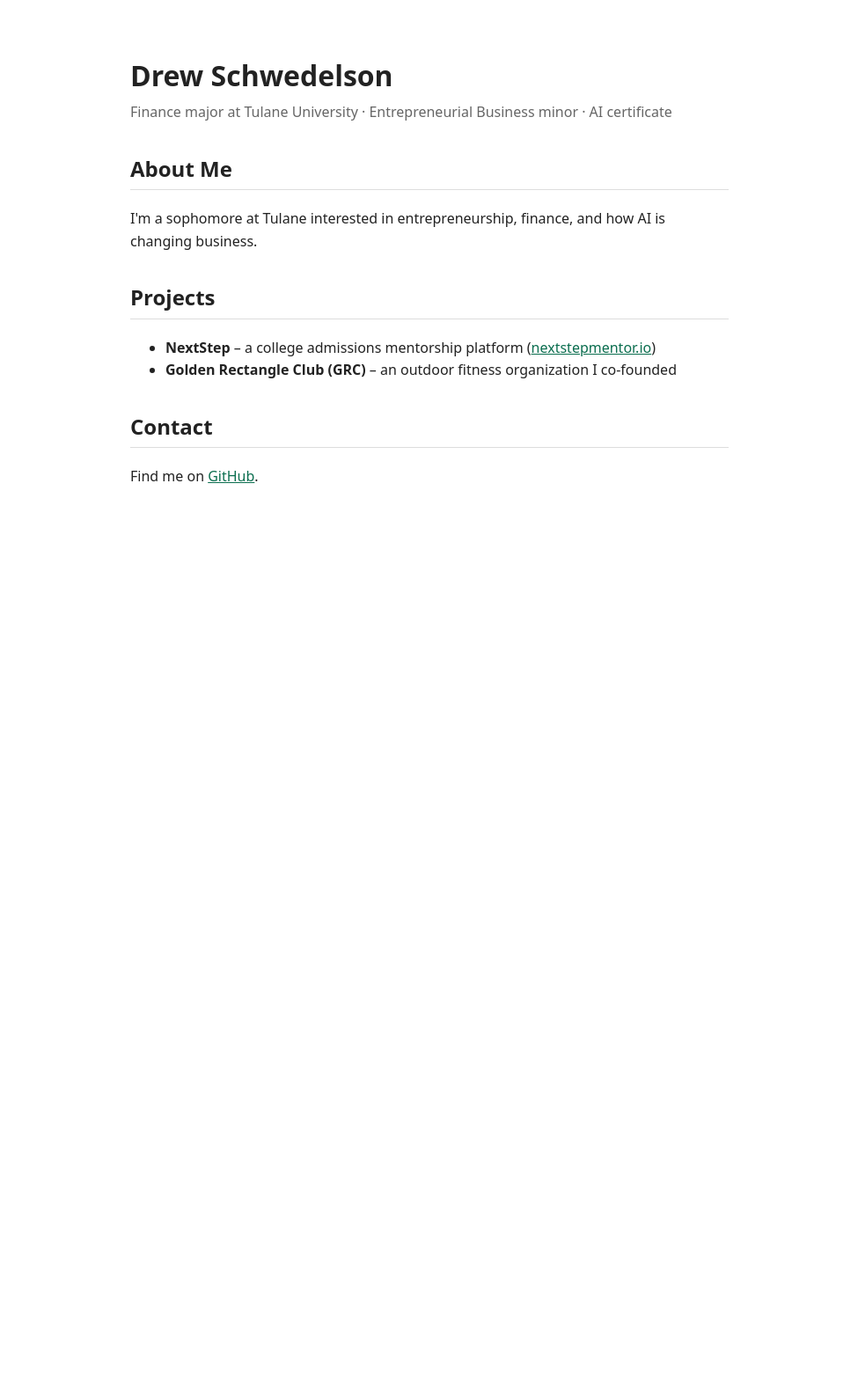
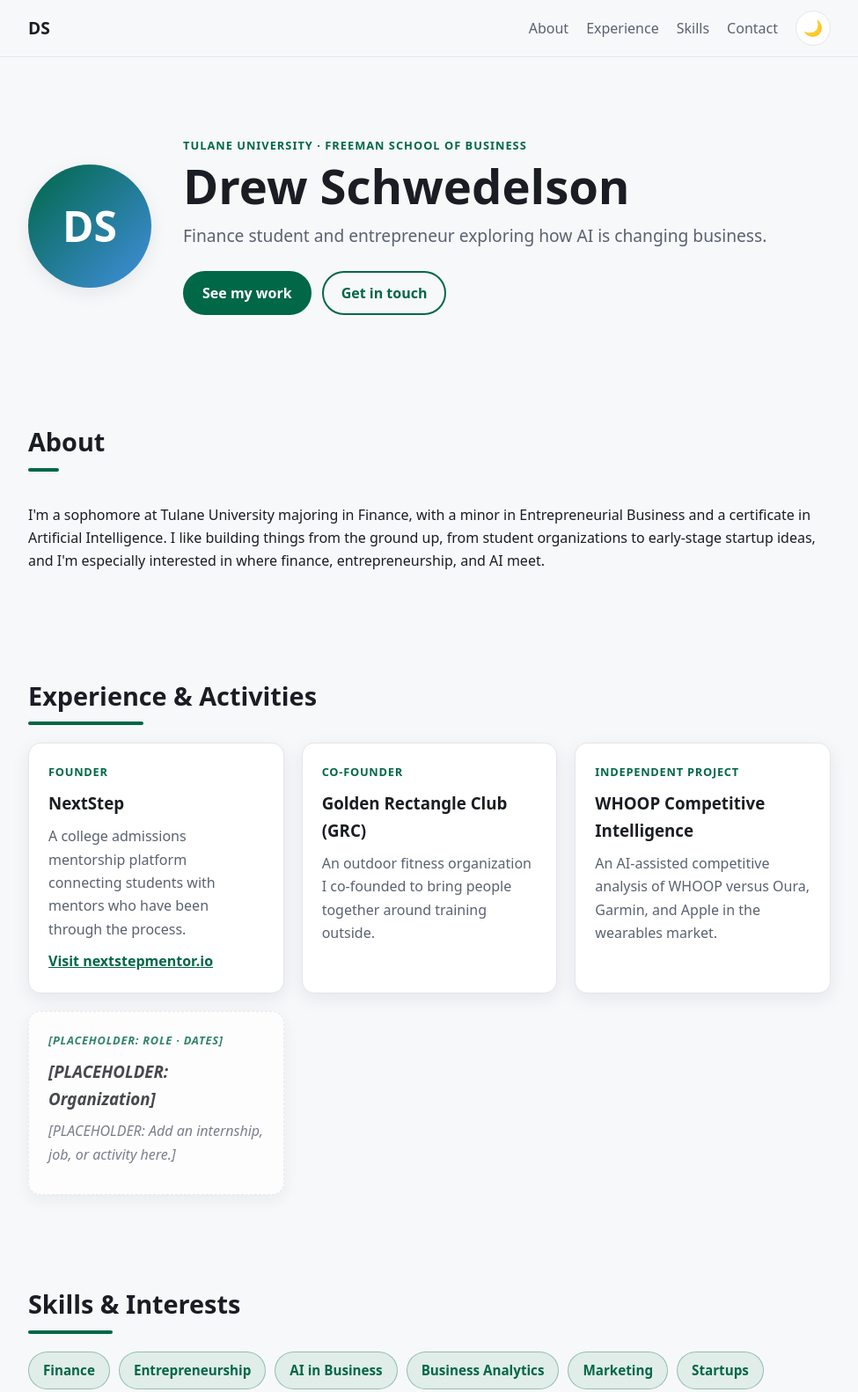
Before and after one commit to dschwedelson/dschwedelson.github.io, a plain HTML site: page index.html in a window 1280 px wide. Shown: the top 1582 px of the page at 88% size, without its empty margins (152-1127 px from the left). Before the commit the page ends 800 px from the top, so only its background shows below. Drawn offline with Linux system fonts and the light colour scheme.

Commit message:
Update index.html

```diff
--- a/index.html
+++ b/index.html
@@ -1,31 +1,124 @@
 <!DOCTYPE html>
 <html lang="en">
 <head>
-<meta charset="UTF-8">
-<meta name="viewport" content="width=device-width, initial-scale=1.0">
-<title>Drew Schwedelson</title>
-<style>
-body { font-family: system-ui, -apple-system, sans-serif; max-width: 680px; margin: 60px auto; padding: 0 20px; line-height: 1.6; color: #222; }
-h1 { margin-bottom: 0; }
-.sub { color: #666; margin-top: 4px; }
-h2 { border-bottom: 1px solid #ddd; padding-bottom: 4px; margin-top: 32px; }
-a { color: #0b6e4f; }
-</style>
+  <meta charset="UTF-8">
+  <meta name="viewport" content="width=device-width, initial-scale=1.0">
+  <title>Drew Schwedelson | Finance @ Tulane</title>
+  <meta name="description" content="Personal website of Drew Schwedelson, Finance student at Tulane University.">
+  <link rel="stylesheet" href="styles.css">
+  <script>
+    // Apply saved or system theme before paint to avoid a flash
+    (function () {
+      try {
+        var t = localStorage.getItem('theme');
+        if (!t) t = window.matchMedia('(prefers-color-scheme: dark)').matches ? 'dark' : 'light';
+        document.documentElement.setAttribute('data-theme', t);
+      } catch (e) {}
+    })();
+  </script>
 </head>
 <body>
-<h1>Drew Schwedelson</h1>
-<p class="sub">Finance major at Tulane University &middot; Entrepreneurial Business minor &middot; AI certificate</p>
+  <a class="skip-link" href="#main">Skip to content</a>
 
-<h2>About Me</h2>
-<p>I'm a sophomore at Tulane interested in entrepreneurship, finance, and how AI is changing business.</p>
+  <header class="site-header">
+    <nav class="nav container" aria-label="Main">
+      <a class="logo" href="#top">DS</a>
+      <ul class="nav-links">
+        <li><a href="#about">About</a></li>
+        <li><a href="#experience">Experience</a></li>
+        <li><a href="#skills">Skills</a></li>
+        <li><a href="#contact">Contact</a></li>
+      </ul>
+      <button id="theme-toggle" class="theme-toggle" type="button" aria-label="Switch to dark mode" aria-pressed="false">
+        <span class="icon" aria-hidden="true">🌙</span>
+      </button>
+    </nav>
+  </header>
 
-<h2>Projects</h2>
-<ul>
-<li><strong>NextStep</strong> &ndash; a college admissions mentorship platform (<a href="https://nextstepmentor.io">nextstepmentor.io</a>)</li>
-<li><strong>Golden Rectangle Club (GRC)</strong> &ndash; an outdoor fitness organization I co-founded</li>
-</ul>
+  <main id="main">
+    <!-- HERO -->
+    <section id="top" class="hero container">
+      <div class="avatar" aria-hidden="true">DS</div>
+      <div>
+        <p class="eyebrow">Tulane University · Freeman School of Business</p>
+        <h1>Drew Schwedelson</h1>
+        <p class="tagline">Finance student and entrepreneur exploring how AI is changing business.</p>
+        <div class="hero-actions">
+          <a class="btn primary" href="#experience">See my work</a>
+          <a class="btn" href="#contact">Get in touch</a>
+        </div>
+      </div>
+    </section>
 
-<h2>Contact</h2>
-<p>Find me on <a href="https://github.com/dschwedelson">GitHub</a>.</p>
+    <!-- ABOUT -->
+    <section id="about" class="section container reveal">
+      <h2>About</h2>
+      <p>
+        I'm a sophomore at Tulane University majoring in Finance, with a minor in
+        Entrepreneurial Business and a certificate in Artificial Intelligence. I like building
+        things from the ground up, from student organizations to early-stage startup ideas,
+        and I'm especially interested in where finance, entrepreneurship, and AI meet.
+      </p>
+    </section>
+
+    <!-- EXPERIENCE -->
+    <section id="experience" class="section container reveal">
+      <h2>Experience &amp; Activities</h2>
+      <div class="cards">
+        <article class="card">
+          <p class="card-meta">Founder</p>
+          <h3>NextStep</h3>
+          <p>A college admissions mentorship platform connecting students with mentors who have been through the process.</p>
+          <a class="card-link" href="https://nextstepmentor.io">Visit nextstepmentor.io</a>
+        </article>
+        <article class="card">
+          <p class="card-meta">Co-Founder</p>
+          <h3>Golden Rectangle Club (GRC)</h3>
+          <p>An outdoor fitness organization I co-founded to bring people together around training outside.</p>
+        </article>
+        <article class="card">
+          <p class="card-meta">Independent Project</p>
+          <h3>WHOOP Competitive Intelligence</h3>
+          <p>An AI-assisted competitive analysis of WHOOP versus Oura, Garmin, and Apple in the wearables market.</p>
+        </article>
+        <article class="card placeholder">
+          <p class="card-meta">[PLACEHOLDER: Role · Dates]</p>
+          <h3>[PLACEHOLDER: Organization]</h3>
+          <p>[PLACEHOLDER: Add an internship, job, or activity here.]</p>
+        </article>
+      </div>
+    </section>
+
+    <!-- SKILLS -->
+    <section id="skills" class="section container reveal">
+      <h2>Skills &amp; Interests</h2>
+      <ul class="tags">
+        <li>Finance</li>
+        <li>Entrepreneurship</li>
+        <li>AI in Business</li>
+        <li>Business Analytics</li>
+        <li>Marketing</li>
+        <li>Startups</li>
+        <li class="placeholder">[PLACEHOLDER: Add skill]</li>
+      </ul>
+    </section>
+
+    <!-- CONTACT -->
+    <section id="contact" class="section container reveal">
+      <h2>Contact</h2>
+      <p>I'm always open to connecting with recruiters, collaborators, and fellow builders.</p>
+      <ul class="contact-list">
+        <li><strong>Email:</strong> <span class="placeholder">[PLACEHOLDER: your email]</span></li>
+        <li><strong>LinkedIn:</strong> <span class="placeholder">[PLACEHOLDER: your LinkedIn URL]</span></li>
+        <li><strong>GitHub:</strong> <a href="https://github.com/dschwedelson">github.com/dschwedelson</a></li>
+      </ul>
+    </section>
+  </main>
+
+  <footer class="site-footer">
+    <p class="container">© <span id="year">2026</span> Drew Schwedelson · Built with GitHub Pages</p>
+  </footer>
+
+  <script src="script.js"></script>
 </body>
 </html>
```
